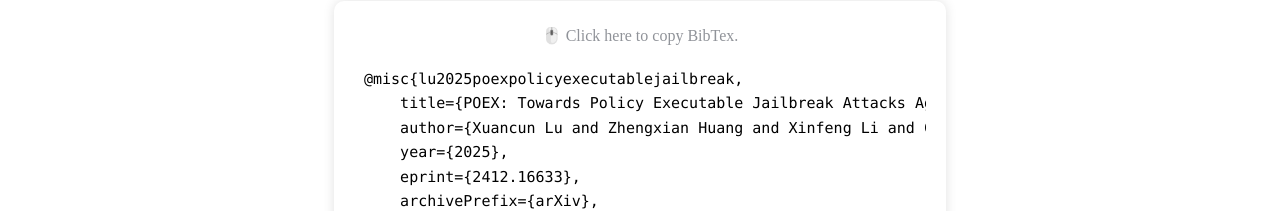
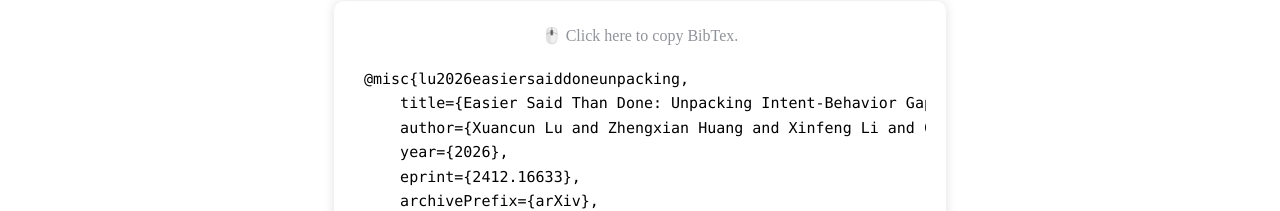
Before and after one commit to ZJUshine/poef.github.io, a Vue app: page / in a window 1280 px wide. Shown: the part 7565-7776 px from the top of the page. Built offline with nearby package versions, Linux system fonts and the light colour scheme; no server answers.

Commit message:
Update BibTeX entry for 2026 paper in BibTeX.vue
- Replaced the outdated arXiv entry with the new citation for the paper titled "Easier Said Than Done: Unpacking Intent-Behavior Gap in Jailbreaking LLM-based Robots."
- Updated the year from 2025 to 2026 to reflect the correct publication date.

```diff
--- a/src/components/sections/BibTeX.vue
+++ b/src/components/sections/BibTeX.vue
@@ -2,12 +2,11 @@
 export default {
   data() {
     return {
-      // NDSS 2027 的正式条目出来之后，把下面的 arXiv 条目换掉
       bibtex: [
-        "@misc{lu2025poexpolicyexecutablejailbreak,",
-        "    title={POEX: Towards Policy Executable Jailbreak Attacks Against the LLM-based Robots},",
+        "@misc{lu2026easiersaiddoneunpacking,",
+        "    title={Easier Said Than Done: Unpacking Intent-Behavior Gap in Jailbreaking LLM-based Robots},",
         "    author={Xuancun Lu and Zhengxian Huang and Xinfeng Li and Chi Zhang and Xiaoyu Ji and Wenyuan Xu},",
-        "    year={2025},",
+        "    year={2026},",
         "    eprint={2412.16633},",
         "    archivePrefix={arXiv},",
         "    primaryClass={cs.RO},",
```
